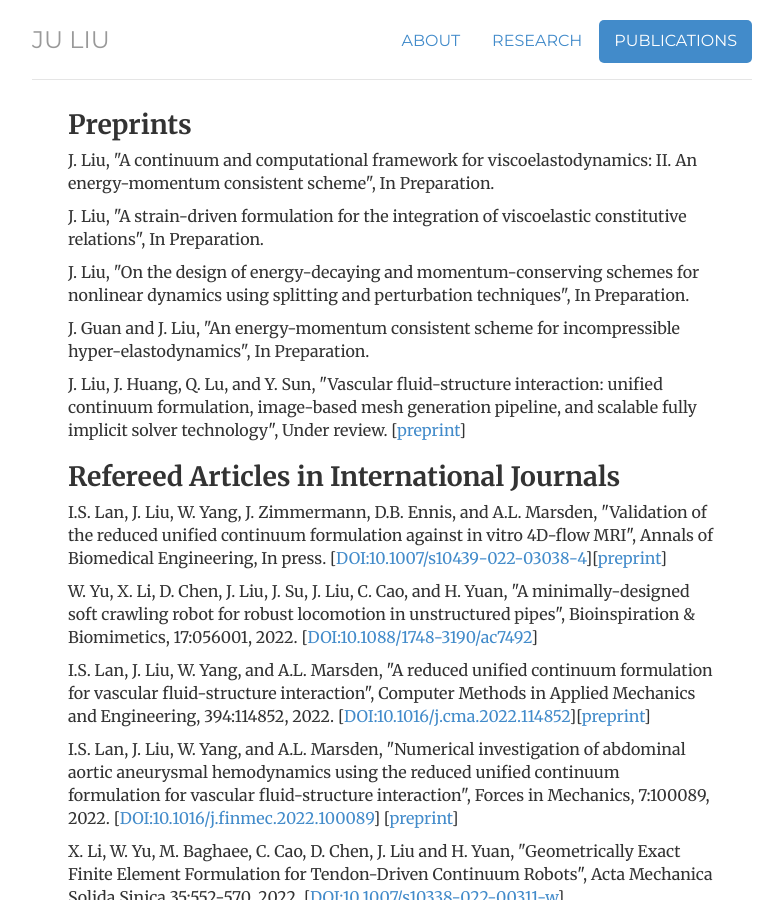
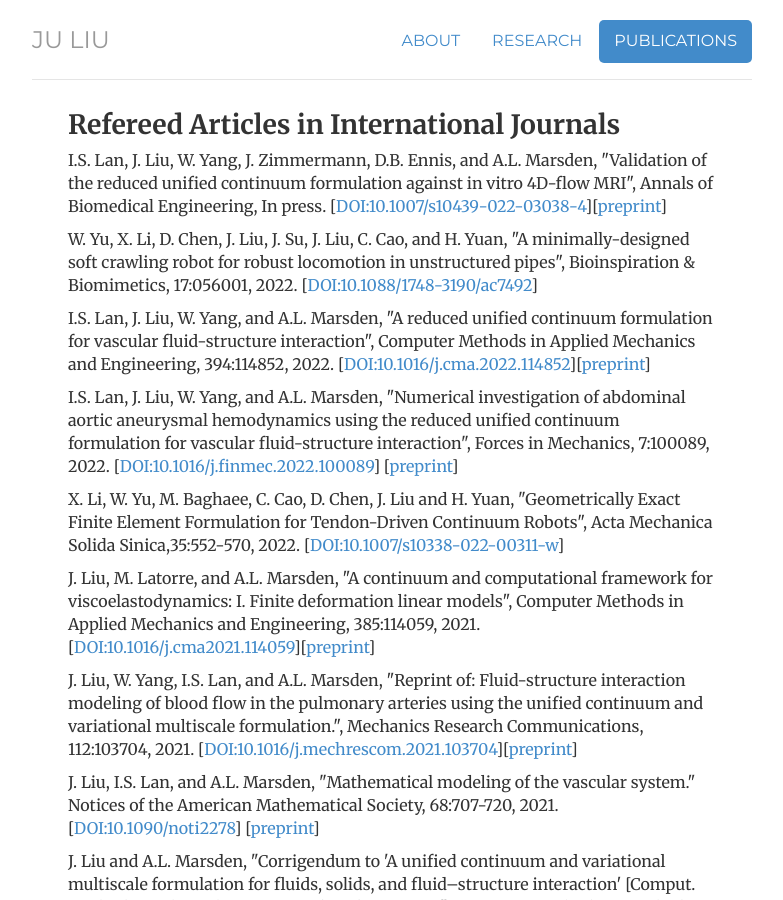
Before and after one commit to ju-liu/ju-liu.github.io, a Jekyll site: the page built from publications/index.html, in a window 1280 px wide and 900 px high. Shown: the whole window, without its empty margins (248-1031 px from the left). Built offline with Jekyll 4.4.1, drawn with Linux system fonts in a browser that asks for light colours; nearby versions of some CDN libraries; library files that are not in the unit come from our copies; comment, search, counter and statistics services are not loaded.

Commit message:
Update index.html

```diff
--- a/publications/index.html
+++ b/publications/index.html
@@ -8,17 +8,6 @@ publications: active
 description: Current Publications for Dr. Ju Liu
 ---
 <div class="cv">
-
-  <h2>Preprints</h2>
-  <p>J. Liu, "A continuum and computational framework for viscoelastodynamics: II. An energy-momentum consistent scheme", In Preparation.</p>
-
-  <p>J. Liu, "A strain-driven formulation for the integration of viscoelastic constitutive relations", In Preparation.</p>
-
-  <p>J. Liu, "On the design of energy-decaying and momentum-conserving schemes for nonlinear dynamics using splitting and perturbation techniques", In Preparation.</p>
-
-  <p>J. Guan and J. Liu, "An energy-momentum consistent scheme for incompressible hyper-elastodynamics", In Preparation.</p>
-
-  <p>J. Liu, J. Huang, Q. Lu, and Y. Sun, "Vascular fluid-structure interaction: unified continuum formulation, image-based mesh generation pipeline, and scalable fully implicit solver technology", Under review. [<a href="https://arxiv.org/pdf/2206.06996.pdf">preprint</a>]</p>
 
   <h2>Refereed Articles in International Journals</h2>
   <p>I.S. Lan, J. Liu, W. Yang, J. Zimmermann, D.B. Ennis, and A.L. Marsden, "Validation of the reduced unified continuum formulation against in vitro
```
